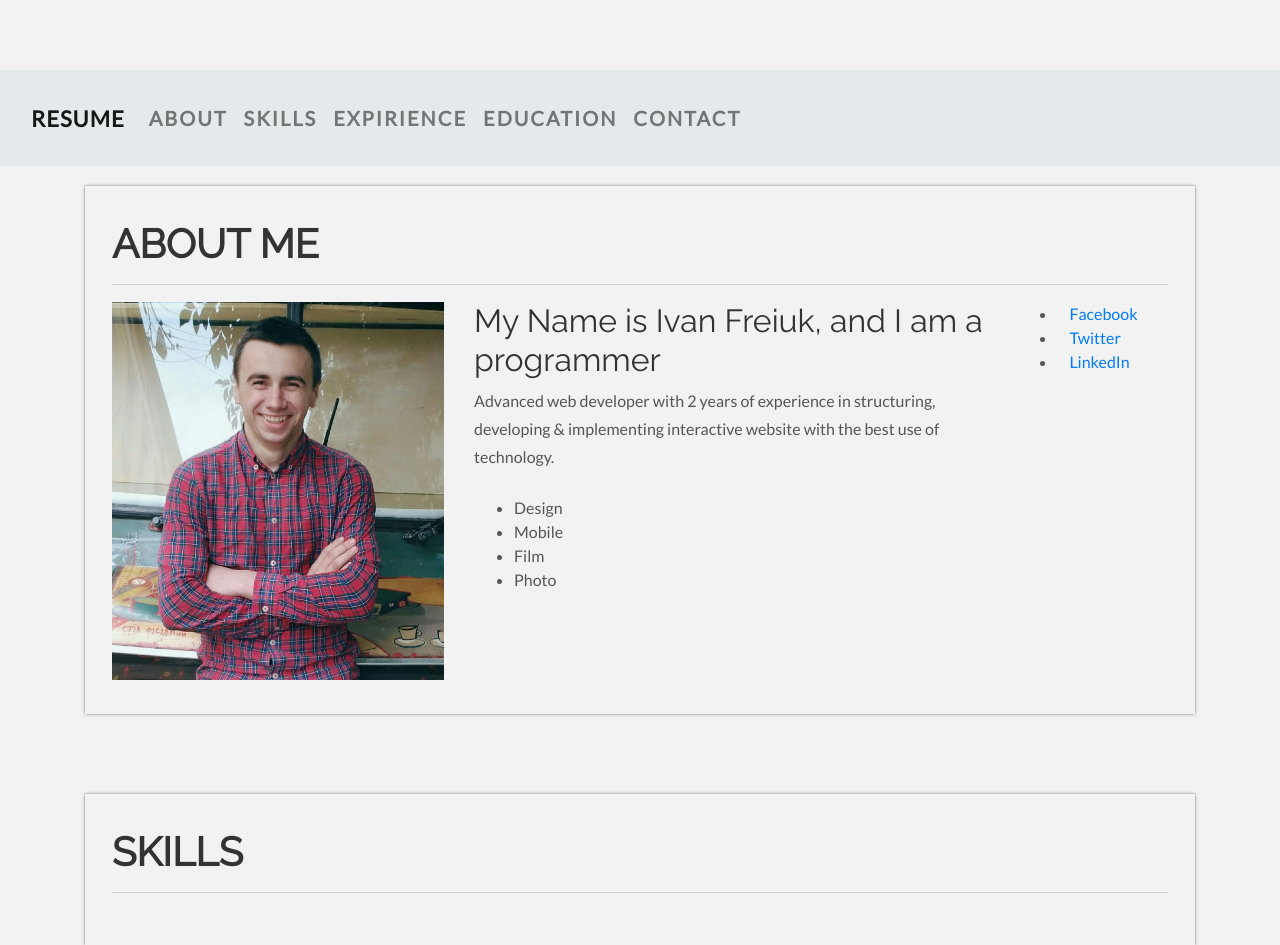
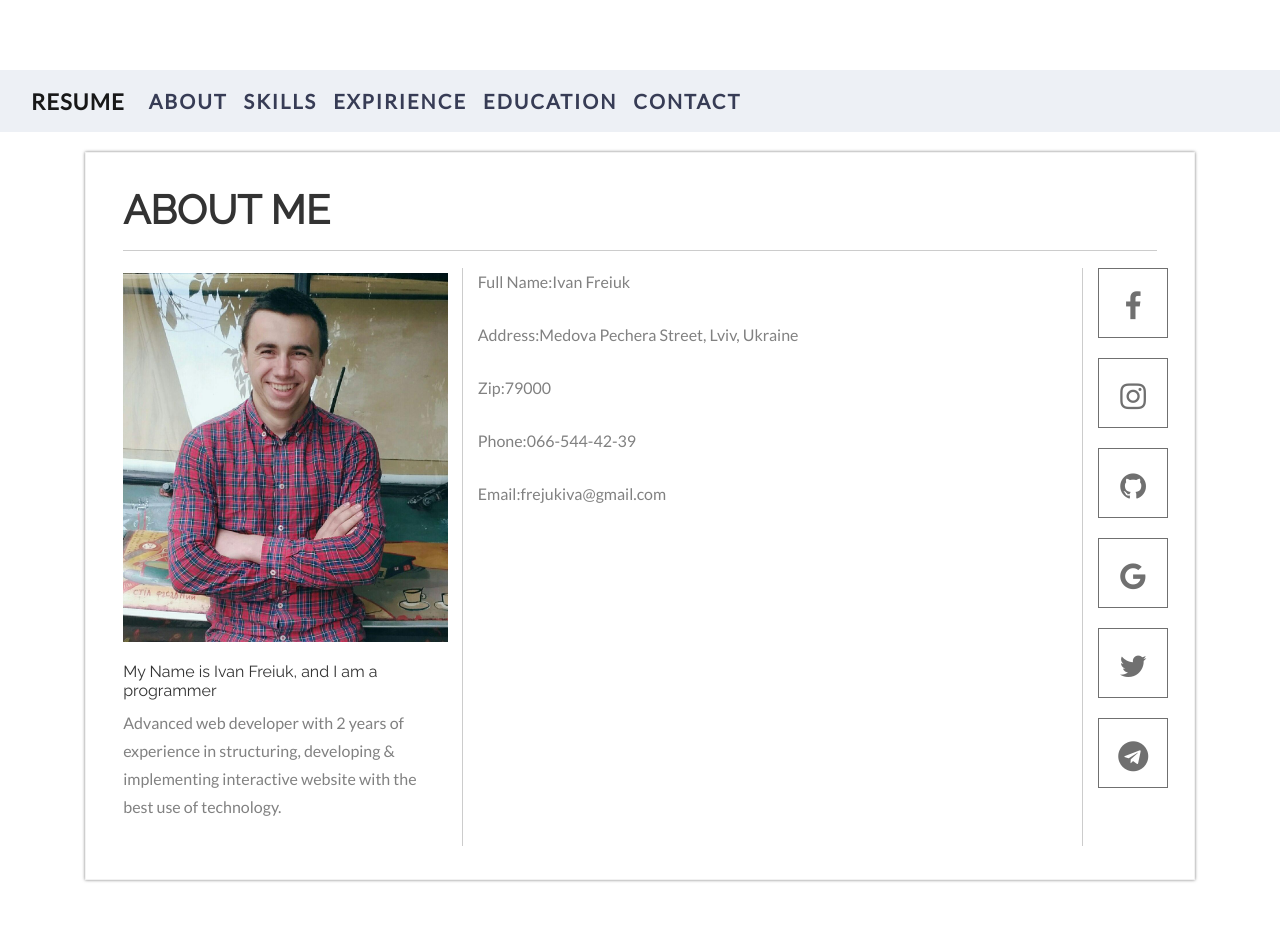
Before and after one commit to ivanfreiuk/business-card, a plain HTML site: page src/index.html in a window 1280 px wide. Shown: the top 945 px of the page. Drawn offline with nearby package versions, Linux system fonts and the light colour scheme.

Commit message:
Added social icons

```diff
--- a/src/css/style.css
+++ b/src/css/style.css
@@ -1,7 +1,7 @@
 @import url('https://fonts.googleapis.com/css?family=Lato|Raleway');
 
 body {
-  background-color: #f2f2f2;
+  background-color: #ffffff;
   font-family: "Lato";
   font-weight: 300;
   font-size: 16px;
@@ -19,6 +19,7 @@ body {
 }
 
 p {
+  color: #818181;
   line-height: 28px;
   margin-bottom: 25px;
 }
@@ -26,13 +27,6 @@ p {
 .centered {
   text-align: center;
 }
-
-/* .wrapper {
-  margin-left: 5%;
-  margin-right: 5%;
-  margin-bottom: 2%;
-  box-shadow: 0 0 10px rgba(0,0,0,0.5);
-} */
 
 hr {
   display: block;
@@ -46,13 +40,16 @@ hr {
 .navbar {
   font-weight: 800;
   font-size: 16px;
-  padding-top: 25px;
-  padding-bottom: 25px;
+  /* padding-top: 25px;
+  padding-bottom: 25px;  */
   width: 100%;
+}
+.navbar > .container-fluid {
+  justify-content: center;
 }
 
 .navbar-light {
-  background-color:#2b748812;
+  background-color:#edf0f5
 }
 
 .navbar-light .navbar-brand {
@@ -69,15 +66,19 @@ hr {
   overflow: hidden;
   text-transform: uppercase;
 }
+ .navbar .nav-item .nav-link {
+  color: #373c55;
+}
 
 .nav-item:hover {
   background-color: #00bff312;
   box-shadow: 0 0 10px rgba(0,0,0,0.5);
-  /* box-shadow: 0 0 10px 5px #00bff312 */
 }
 #about {
   margin-top: 20px;
 }
+
+
  #about h1,
  #skills h1,
  #expirience h1,
@@ -88,10 +89,16 @@ hr {
 
  .avatar img {
    width: 100%;
+   margin: 5px 0px 20px;
  }
 
+#about .info span {
+  display: table-cell;
+  position: relative;
+}
+
  .content-block {
-   padding: 3% 1% 3% 1%;
+   padding: 3% 2% 3% 2%;
    margin-top:80px;
    box-shadow: 0 0 3px rgba(0,0,0,0.5);
    border: 1px solid #f2f2f2;
@@ -103,9 +110,95 @@ hr {
     min-height: 250px;
     background-color: #252525;
  }
+
  .footer-content h1 {
   color: whitesmoke;
 }
+
+.form-input input {
+    display: block;
+    width: 100%;
+    height: 50px;
+    -webkit-transition: border-color .5s;
+    -moz-transition: border-color .5s;
+    transition: border-color .5s;
+    font-size: 14px;
+    font-weight: 400;
+}
+
+.form-input input:focus {
+  color: #495057;
+  border-color: none;
+  outline: 0;
+}
+
+input[type="text"] {
+  background-color: transparent;
+  border: none;
+}
+
+.signature {
+  margin-left: 10%;
+}
+.row.vdivider [class*='col-']:not(:last-child):after {
+    background: #ccc;
+    width: 1px;
+    content: "";
+    display:block;
+    position: absolute;
+    top:0;
+    bottom: 0;
+    right: 0;
+    min-height: 70px;
+}
+
+.center {
+  display: table;
+  width: 100%;
+}
+#social-box {
+  display: table-cell;
+  vertical-align: middle;
+  text-align: center;
+  font-size: 30px;
+}
+
+#social-box .social {
+  padding-left: 0px;
+}
+#social-box li {
+  color: #707070;
+  list-style-type: none;
+  display: inline-block;
+  width: 70px;
+  height: 70px;
+  line-height: 70px;
+  padding: 1%;
+  border: 1px solid #707070;
+  cursor: pointer;
+  margin-bottom: 20px;
+  transition: ease .3s;
+}
+#social-box li a {
+  color: inherit;
+  text-decoration: none;
+}
+
+#social-box li:hover {
+  color: #f2f2f2;
+  background-color: #707070;
+  border: 1px solid #707070;
+  box-shadow: 0 0 5px rgba(0,0,0,0.5);
+}
+.social:hover > li {
+  opacity: 0.5;
+}
+.social:hover > li:hover {
+  opacity: 1;
+}
+
+
+
 /* .main-nav {
   background: 0 0;
   box-shadow: none;
--- a/src/index.html
+++ b/src/index.html
@@ -9,6 +9,7 @@
 	<title>Resume</title>
 	<link rel="stylesheet" href=" css/bootstrap.css">
 	<link rel="stylesheet" href="css/fontawesome.css">
+	<link rel="stylesheet" href="https://maxcdn.bootstrapcdn.com/font-awesome/4.7.0/css/font-awesome.min.css">
 	<link rel="stylesheet" href="css/style.css">
 	<!-- <link rel="stylesheet" href="https://use.fontawesome.com/releases/v5.7.2/css/all.css" integrity="sha384-fnmOCqbTlWIlj8LyTjo7mOUStjsKC4pOpQbqyi7RrhN7udi9RwhKkMHpvLbHG9Sr" crossorigin="anonymous"> -->
 </head>
@@ -54,27 +55,59 @@
 			<div class="container">
 				<h1>ABOUT ME</h1>
 				<hr>
-				<div class="row">
-					<div class="col-md-4 avatar">
-						<img src="images/photo.jpg" />
-					</div>
-					<div class="col-md-6">
-						<h2>My Name is Ivan Freiuk, and I am a programmer</h2>
+				<div class="row vdivider">
+					<div class="col-md-4">
+						<div class="avatar">
+							<img src="images/photo.jpg" />
+						</div>
+						<h6>My Name is Ivan Freiuk, and I am a programmer</h6>
 						<p>Advanced web developer with 2 years of experience in structuring, developing & implementing
 							interactive website with the best use of technology.</p>
-						<ul id="service-icons">
-							<li class="services-design">Design</li>
-							<li class="services-mobile">Mobile</li>
-							<li class="services-film">Film</li>
-							<li class="services-photo">Photo</li>
-						</ul>
 					</div>
-					<div class="col-md-2">
-						<ul class="social">
-							<li><a href="#" class="fa fa-facebook">Facebook</a></li>
-							<li><a href="#" class="fa fa-twitter">Twitter</a></li>
-							<li><a href="#" class="fa fa-github">LinkedIn</a></li>
-						</ul>
+					<div class="col-md-7">
+						<div class="content-right about">
+							<p class="info">
+								<span class="field-title">Full Name</span>
+								<span class="field-separator">:</span>
+								<span class="field-value">Ivan Freiuk</span></p>
+							<p class="info">
+								<span class="field-title">Address</span>
+								<span class="field-separator">:</span>
+								<span class="field-value"> Medova Pechera Street, Lviv, Ukraine</span>
+							</p>
+							<p class="info">
+								<span class="field-title">Zip</span>
+								<span class="field-separator">:</span>
+								<span class="field-value">79000</span>
+							</p>
+							<p class="info">
+								<span class="field-title">Phone</span>
+								<span class="field-separator">:</span>
+								<span class="field-value">066-544-42-39</span>
+							</p>
+							<p class="info">
+								<span class="field-title">Email</span>
+								 <span class="field-separator">:</span>
+								 <span class="field-value">frejukiva@gmail.com</span>
+							</p>
+						</div>
+					</div>
+					<div class="col-md-1">
+						<div class="center">
+							<div id="social-box">
+								<ul class="social">
+									<li><a class="fa fa-facebook" aria-hidden="true"
+											href="https://www.facebook.com/profile.php?id=100017133434529"></a></li>
+									<li><a class="fa fa-instagram" aria-hidden="true"
+											href="https://www.instagram.com/ivanfrejuk/?hl=uk"></a></li>
+									<li><a class="fa fa-github" aria-hidden="true"
+											href="https://github.com/ivanfreiuk"></a></li>
+									<li><i class="fa fa-google" aria-hidden="true"></i></li>
+									<li><i class="fa fa-twitter" aria-hidden="true"></i></li>
+									<li><i class="fa fa-telegram" aria-hidden="true"></i></li>
+								</ul>
+							</div>
+						</div>
 					</div>
 				</div>
 			</div>
@@ -156,6 +189,62 @@
 				</div>
 			</div>
 		</div>
+		<div id="contact" class="content-block">
+			<div class="container">
+				<div>
+					<h1>CONTACT</h1>
+				</div>
+				<hr>
+				<div class="row">
+					<div class="col-md-4 content-left">
+						<p>Please feel fee to leave a message to me. I would love to hear from you anytime. Also you can
+							call me or push me a message to my social networks. <br>Thank you <br>Regards -</p>
+						<div class="signature">
+							<img src="images/sign.png" alt="Signature">
+						</div>
+
+					</div>
+					<div class="col-md-8 content-right">
+						<form method="post">
+							<div class="row">
+								<div class="col">
+									<div class="form-input"><input type="text" placeholder="your name*">
+										<span class="underline">
+											<hr></span>
+									</div>
+								</div>
+								<div class="col">
+									<div class="form-input">
+										<input type="text" placeholder="email*">
+										<span class="underline">
+											<hr></span>
+									</div>
+								</div>
+							</div>
+							<div class="row">
+								<div class="col">
+									<div class="form-input"><input type="text" placeholder="phone*">
+										<span class="underline">
+											<hr></span>
+									</div>
+								</div>
+								<div class="col">
+									<div class="form-input"><input type="text" placeholder="website*"><span
+											class="underline">
+											<hr></span></div>
+								</div>
+							</div>
+							<div class="row">
+								<div class="col s12">
+
+
+								</div>
+							</div>
+						</form>
+					</div>
+				</div>
+			</div>
+		</div>
 		<!-- =========================== CONTACT END ============================== -->
 
 	</div>
```
Also changed, not shown: src/images/sign.png (added).
